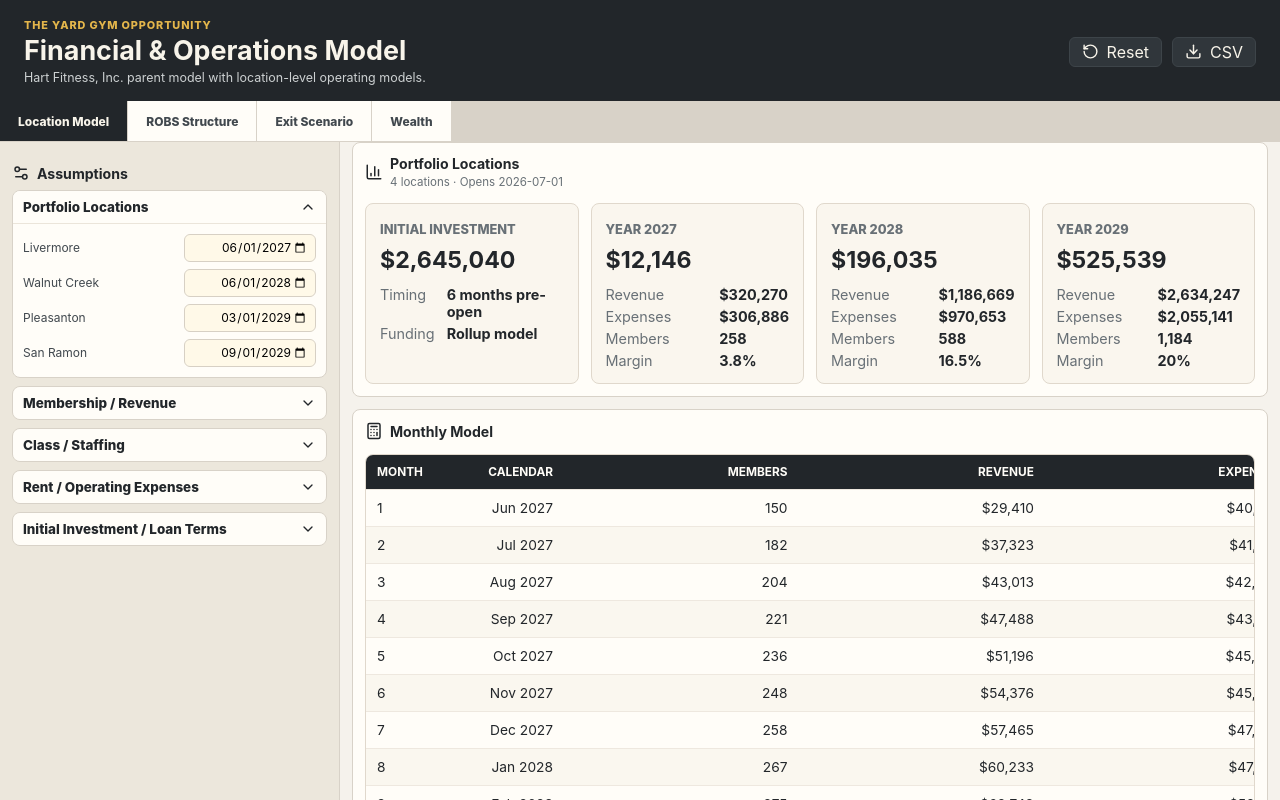
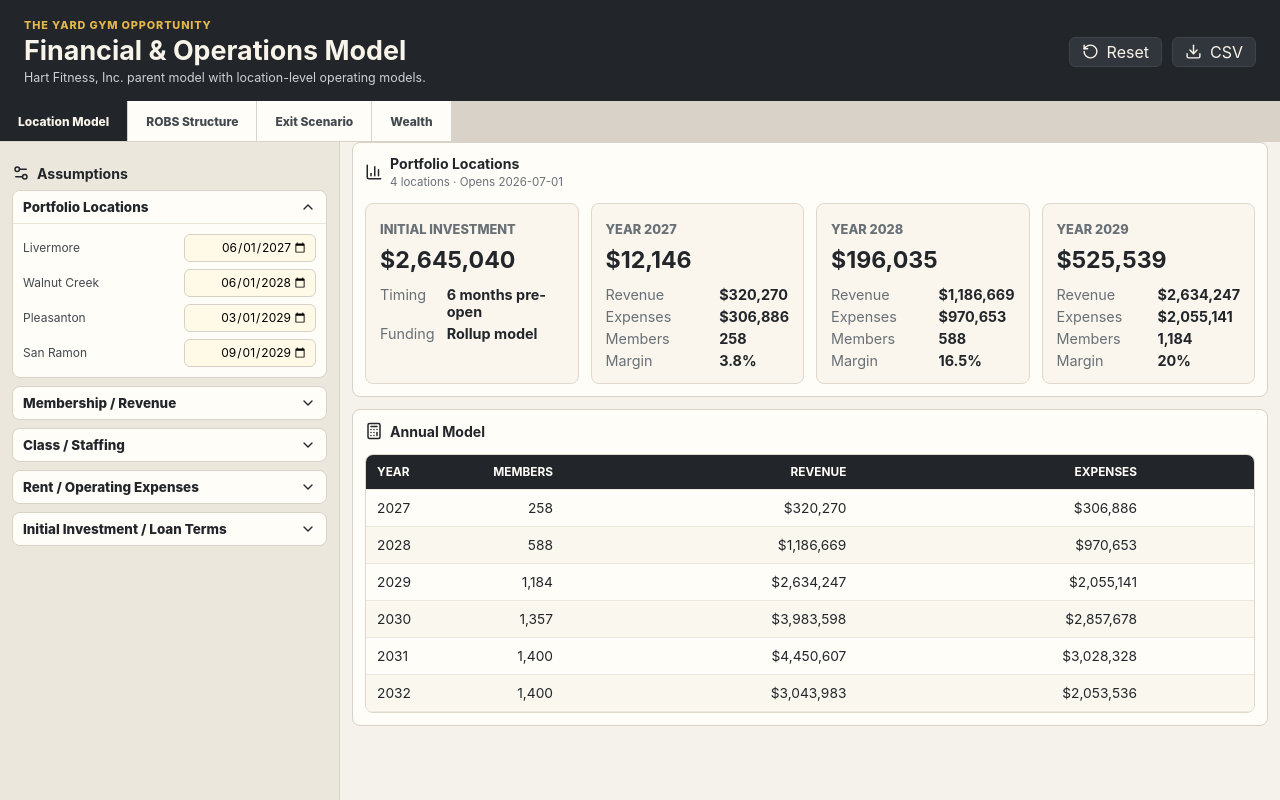
Before and after one commit to jkhart/theyardgym-financials, a React (Vite) app: page / in a window 1280 px wide. Shown: the top 800 px of the page. Built offline with nearby package versions, Linux system fonts and the light colour scheme.

Commit message:
Show annual location-set table

```diff
--- a/src/components/App.jsx
+++ b/src/components/App.jsx
@@ -280,6 +280,9 @@ function buildLocationSetModel(locations) {
       operatingRevenue,
       totalExpenses: sum("totalExpenses"),
       grossOperatingProfit,
+      monthlySlots: sum("monthlySlots"),
+      labor: sum("labor"),
+      rent: sum("rent"),
       totalMembers: rows.at(-1)?.totalMembers ?? 0,
       operatingMargin: operatingRevenue ? grossOperatingProfit / operatingRevenue : 0,
     };
--- a/src/components/Dashboard.jsx
+++ b/src/components/Dashboard.jsx
@@ -49,29 +49,27 @@ export function Dashboard({ model, locationMeta }) {
       <div className="tablePanel">
         <div className="panelTitle">
           <Calculator size={18} />
-          <h2>Monthly Model</h2>
+          <h2>Annual Model</h2>
         </div>
         <div className="tableWrap">
           <table>
             <thead>
               <tr>
-                <th>Month</th>
-                <th>Calendar</th>
+                <th>Year</th>
                 <th>Members</th>
                 <th>Revenue</th>
                 <th>Expenses</th>
                 <th>Op Profit</th>
-                <th>Classes / Mo.</th>
+                <th>Classes / Yr.</th>
                 <th>Labor</th>
                 <th>Rent</th>
                 <th>Margin</th>
               </tr>
             </thead>
             <tbody>
-              {model.months.map((m) => (
-                <tr key={m.month}>
-                  <td>{m.month}</td>
-                  <td>{m.monthLabel}</td>
+              {model.years.map((m) => (
+                <tr key={m.year}>
+                  <td>{m.year}</td>
                   <td>{formatValue(m.totalMembers, "number")}</td>
                   <td>{money.format(m.operatingRevenue)}</td>
                   <td>{money.format(m.totalExpenses)}</td>
```
